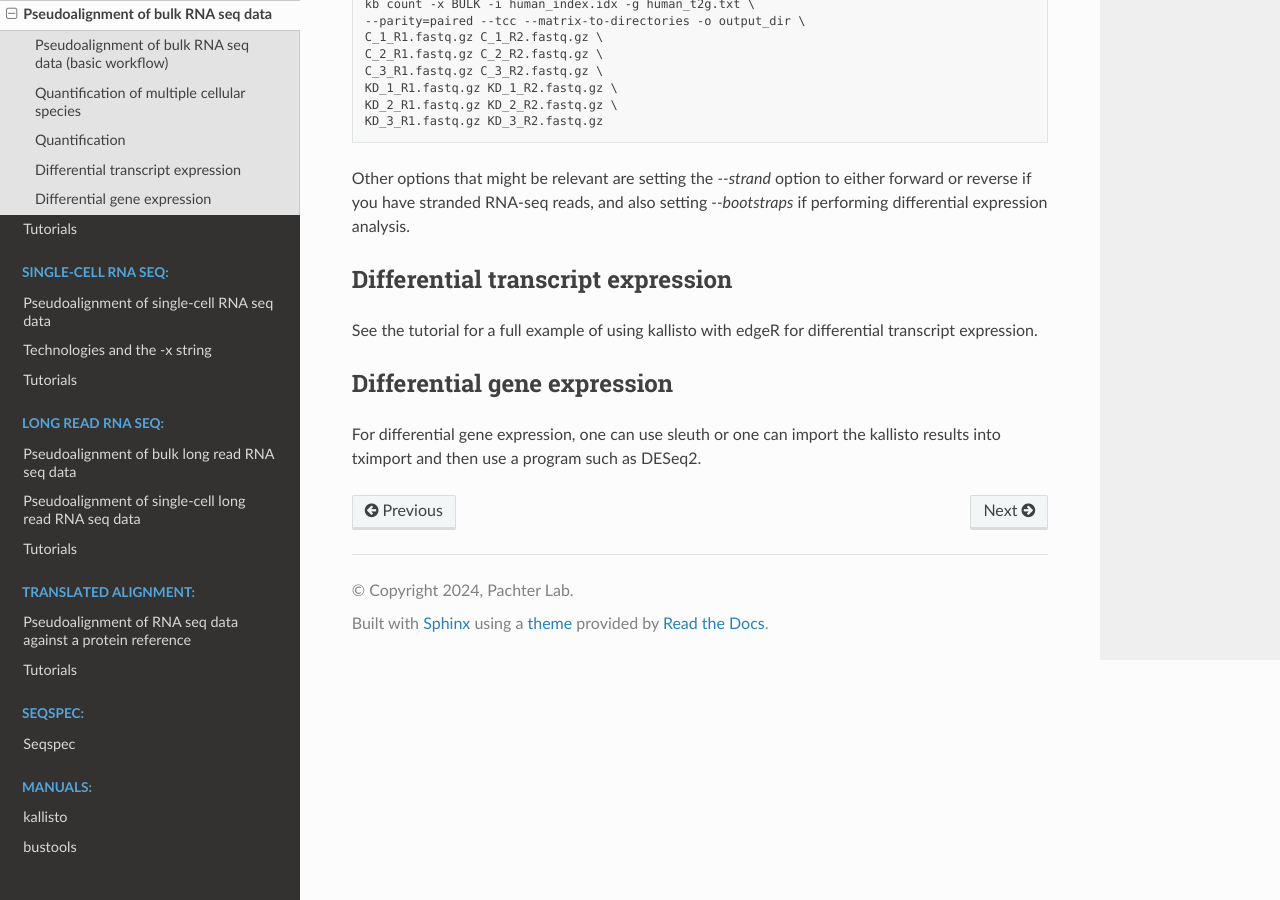
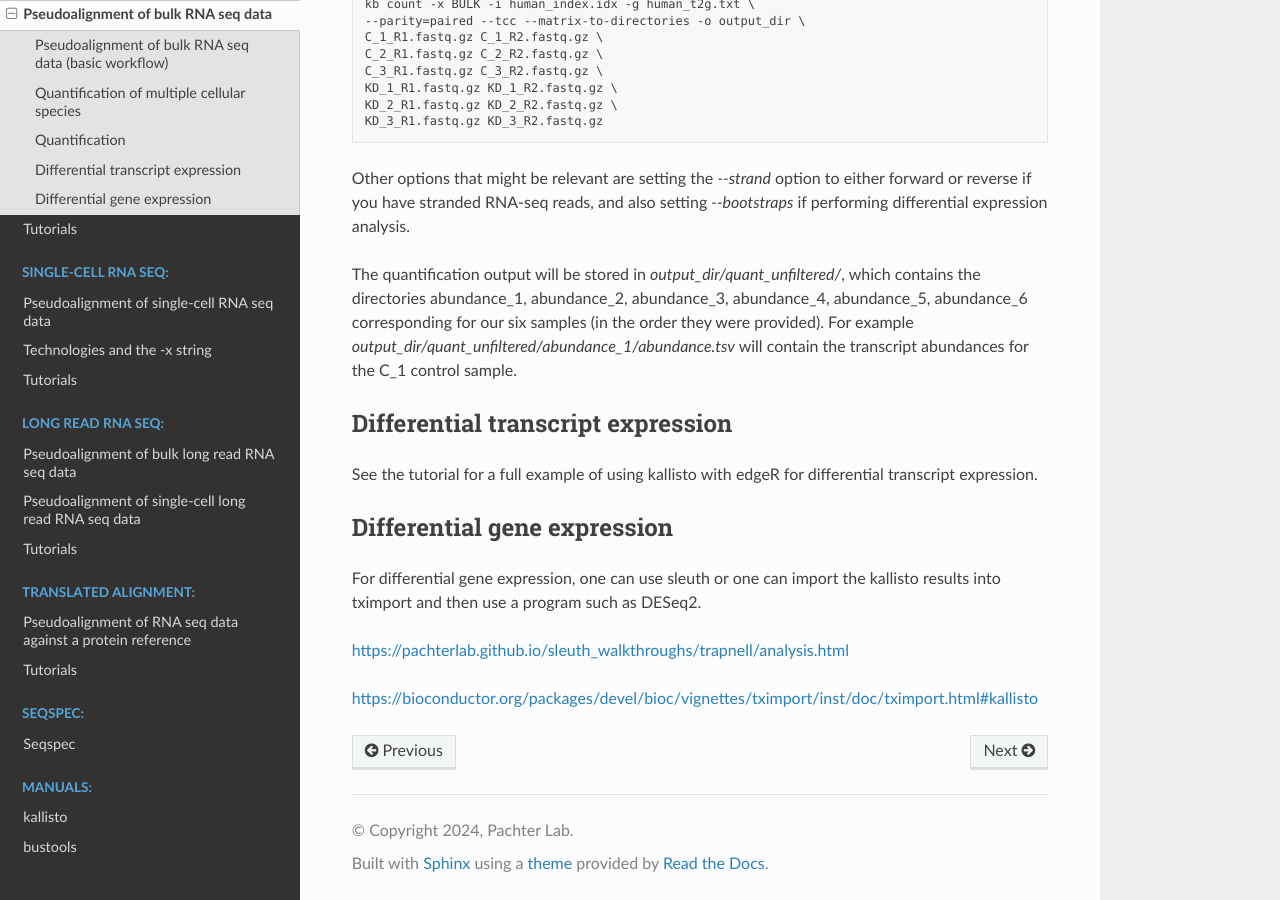
Before and after one commit to pachterlab/kb_docs, a Sphinx documentation site: the page built from docs/source/bulk/pseudoalignment.rst, in a window 1280 px wide and 900 px high, scrolled down 622 px. Built offline with Sphinx 7.4.7 and the Read the Docs theme 3.1.0, drawn with Linux system fonts in a browser that asks for light colours; pages that are not in the unit, such as notebooks, are missing from menus; some of the changed lines change nothing that is shown.

Commit message:
Update pseudoalignment.rst

```diff
--- a/docs/source/bulk/pseudoalignment.rst
+++ b/docs/source/bulk/pseudoalignment.rst
@@ -36,6 +36,7 @@ Say, we are mapping paired-end reads to an index stored in the the file `human_i
 
 Other options that might be relevant are setting the `--strand` option to either forward or reverse if you have stranded RNA-seq reads, and also setting `--bootstraps` if performing differential expression analysis.
 
+The quantification output will be stored in `output_dir/quant_unfiltered/`, which contains the directories abundance_1, abundance_2, abundance_3, abundance_4, abundance_5, abundance_6 corresponding for our six samples (in the order they were provided). For example `output_dir/quant_unfiltered/abundance_1/abundance.tsv` will contain the transcript abundances for the C_1 control sample.
 
 
 
@@ -50,3 +51,7 @@ Differential gene expression
 ----------------------------
 
 For differential gene expression, one can use sleuth or one can import the kallisto results into tximport and then use a program such as DESeq2.
+
+https://pachterlab.github.io/sleuth_walkthroughs/trapnell/analysis.html
+
+https://bioconductor.org/packages/devel/bioc/vignettes/tximport/inst/doc/tximport.html#kallisto
```
